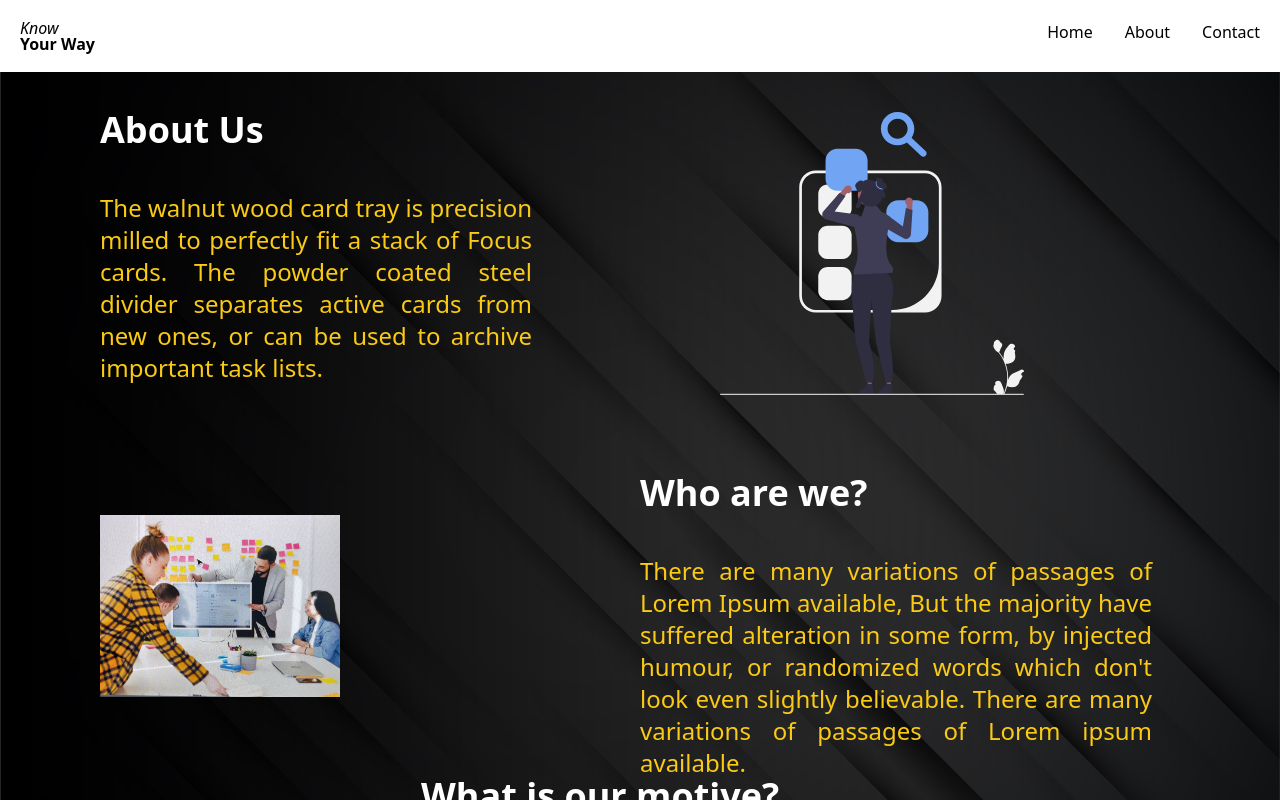
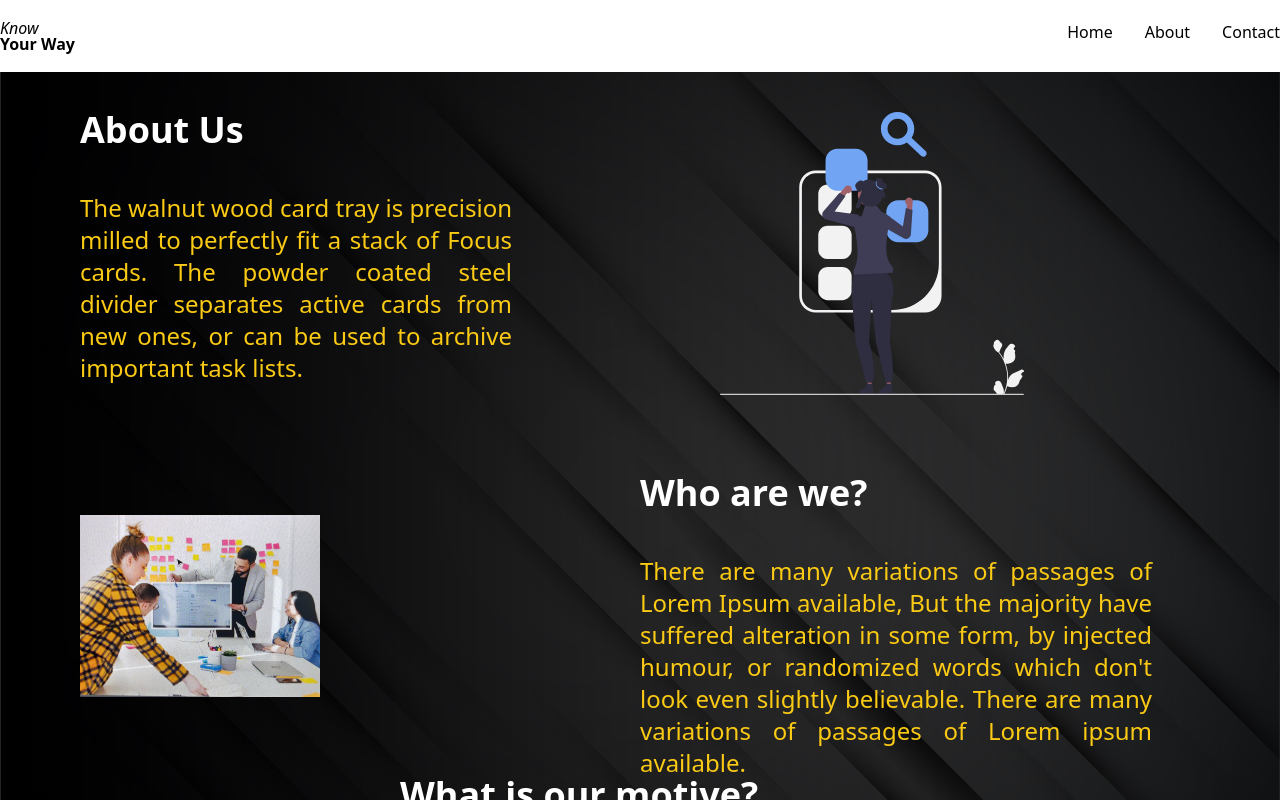
Before and after one commit to Know-Your-Way/Front-end, a React (Create React App) app: page /about in a window 1280 px wide. Shown: the top 800 px of the page. Built offline with nearby package versions, Linux system fonts and the light colour scheme.

Commit message:
css changes

```diff
--- a/src/pages/AboutPage/About.jsx
+++ b/src/pages/AboutPage/About.jsx
@@ -7,17 +7,17 @@ const About = () => {
         src="../Asset/bg.jpg" alt="bg"/>
       <div className="container mx-auto flex">
         <div className="w-1/2">
-          <h2 className="leading-none text-4xl pt-10 pl-20 font-semibold text-white absolute">
+          <h2 className="leading-none text-4xl pt-10 pl-20 font-semibold  text-white absolute">
             About Us
           </h2>
-          <p className=" pt-20 pl-20 w-2/5 mt-10 text-2xl  text-justify text-yellow-300 absolute">
+          <p className=" pt-20 pl-20 w-2/5 mt-10 text-2xl   text-justify text-yellow-300 absolute">
             The walnut wood card tray is precision milled to perfectly fit a
             stack of Focus cards. The powder coated steel divider separates
             active cards from new ones, or can be used to archive important task
             lists.
           </p>
         </div>
-        <div className="z-10 w-1/2 ">
+        <div className="z-10 w-1/2">
           <img className="pl-20 pt-10" src="../Asset/About.svg" alt=""  width="384" height="512"/>
         </div>
       </div>
@@ -26,7 +26,7 @@ const About = () => {
         <div className="z-10 pt-10 w-1/2">
           <img src="../Asset/AboutUs.jpg" alt="bg" className="w-80 pt-20 pl-20" />
         </div>
-        <div className="w-1/2 pt-10 bg-gray-600">
+        <div className="w-1/2 pt-10">
           <h2 className="leading-none pt-10 text-4xl font-semibold text-white absolute">
             Who are we?
           </h2>
@@ -41,11 +41,11 @@ const About = () => {
       </div>
 
       <div className="container mx-auto flex pt-20">
-        <div className=" w-full pl-40 min-h-full border">
+        <div className=" w-full pl-40 min-h-full">
           <h2 className="leading-none text-4xl pl-60 mx-auto font-semibold text-white absolute">
             What is our motive?
           </h2>
-          <p className=" h-24 min-h-0 pt-20 w-3/5 text-2xl text-justify justify-center  text-yellow-300 absolute">
+          <p className=" h-24 min-h-0 pt-20 w-3/5 text-2xl text-justify justify-center text-yellow-300 absolute">
             Its a long established fact that a reader wil be distracted by the
             readable content of a page when looking at its layout. The point of
             using Lorem ipsum is that it has more-or-less normal distribution of
--- a/tailwind.config.js
+++ b/tailwind.config.js
@@ -11,7 +11,7 @@ module.exports = {
       sm: '480px',
       md: '768px',
       lg: '1040px',
-      xl: '1240px'
+      xl: '1280px'
     },
     extend: {},
   },
```
